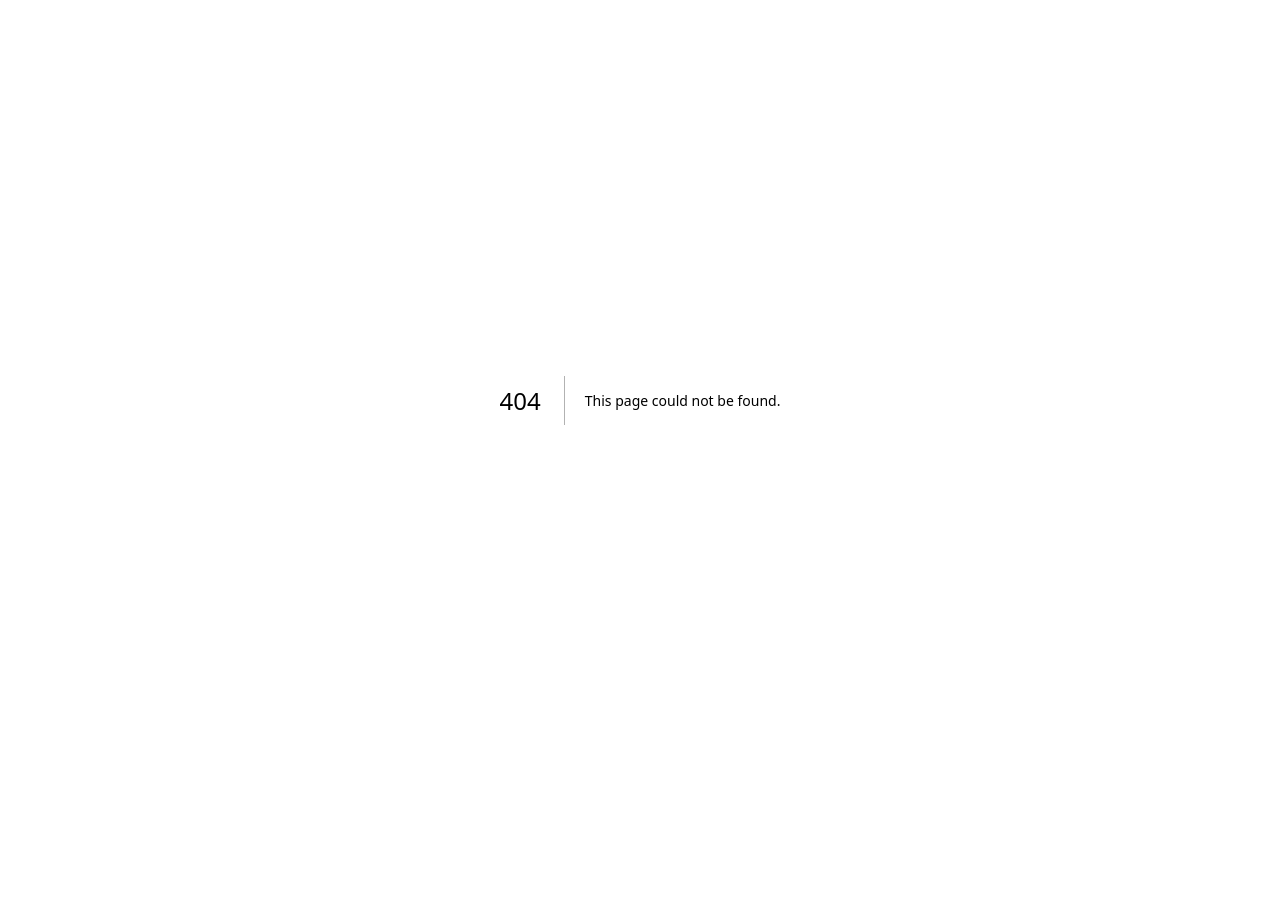
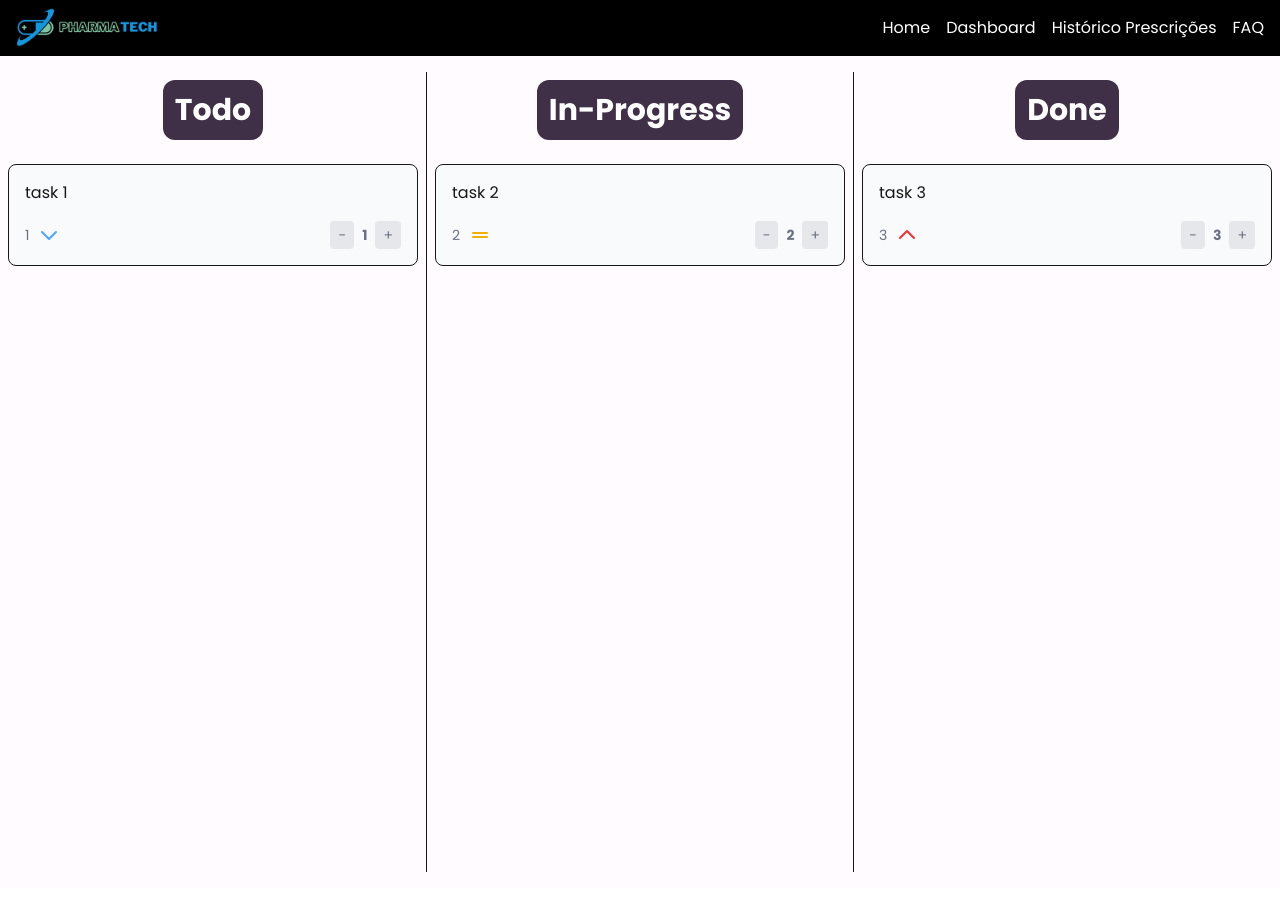
Before and after one commit to Inteli-College/2025-1A-T12-EC05-G02, a Next.js app in the folder src/frontend/pharmabot/: page /kanban in a window 1280 px wide. Before the commit this address had no page. Shown: the top 910 px of the page. Before the commit the page ends 800 px from the top, so only its background shows below. Built offline with nearby package versions, Linux system fonts and the light colour scheme.

Commit message:
feat: basic kanban

```diff
--- /dev/null
+++ b/src/frontend/pharmabot/src/app/kanban/components/TaskCard.tsx
@@ -0,0 +1,65 @@
+import { useState } from 'react'
+import { Task } from '../utils/data-task'
+
+const lowPriorityIcon = <svg xmlns="http://www.w3.org/2000/svg" className="h-6 w-6 text-blue-400" fill="none" viewBox="0 0 24 24" stroke="currentColor">
+    <path strokeLinecap="round" strokeLinejoin="round" strokeWidth={2} d="M5 9l7 7 7-7" />
+</svg>
+const mediumPriorityIcon = <svg xmlns="http://www.w3.org/2000/svg" className="h-6 w-6 text-yellow-500" fill="none" viewBox="0 0 24 24" stroke="currentColor">
+    <path strokeLinecap="round" strokeLinejoin="round" strokeWidth={2} d="M5 10h14" />
+    <path strokeLinecap="round" strokeLinejoin="round" strokeWidth={2} d="M5 14h14" />
+</svg>
+const highPriorityIcon = <svg xmlns="http://www.w3.org/2000/svg" className="h-6 w-6 text-red-500" fill="none" viewBox="0 0 24 24" stroke="currentColor">
+    <path strokeLinecap="round" strokeLinejoin="round" strokeWidth={2} d="M5 15l7-7 7 7" />
+</svg>
+
+const TaskCard = ({ task, updateTask }: {
+    task: Task
+    updateTask: (task: Task) => void
+}) => {
+    const points = task.points || 0
+    const updatePoints = (direction: 'up' | 'down') => {
+        const fib = [0, 1, 2, 3, 5, 8, 13]
+        const index = fib.indexOf(points)
+        const nextIndex = direction === 'up' ? index + 1 : index - 1
+        const newPoints = fib[nextIndex]
+        if (newPoints) {
+            updateTask({ ...task, points: newPoints })
+        }
+    }
+    return <div
+        draggable
+        onDragStart={(e) => {
+            e.dataTransfer.setData("id", task.id)
+        }}
+        className="border rounded-lg px-4 py-2 m-2 bg-gray-50"
+    >
+        <div className="text-base font-base py-2">
+            {task.title}
+        </div>
+        <div className="flex flex-col sm:flex-row sm:justify-between gap-4 py-2 text-gray-500 text-sm">
+            <div className="flex gap-2 items-center">
+                <div>{task.id}</div>
+                {task.priority === 'high' && highPriorityIcon}
+                {task.priority === 'medium' && mediumPriorityIcon}
+                {task.priority === 'low' && lowPriorityIcon}
+            </div>
+            <div className="flex gap-2 items-center">
+                <button
+                    onClick={() => updatePoints('down')}
+                    className="px-2 py-1 bg-gray-200 rounded hover:bg-gray-300"
+                >
+                    -
+                </button>
+                <div className="font-bold">{points}</div>
+                <button
+                    onClick={() => updatePoints('up')}
+                    className="px-2 py-1 bg-gray-200 rounded hover:bg-gray-300"
+                >
+                    +
+                </button>
+            </div>
+        </div>
+    </div>
+}
+
+export default TaskCard
--- /dev/null
+++ b/src/frontend/pharmabot/src/app/kanban/page.tsx
@@ -0,0 +1,173 @@
+"use client"
+import { useState, useEffect } from 'react';
+import TaskCard from './components/TaskCard'
+import { Status, statuses, Task } from './utils/data-task'
+
+
+export default function Kanban() {
+
+    const [tasks, setTasks] = useState<Task[]>([])
+    const columns = statuses.map((status) => {
+        const tasksInColumn = tasks.filter((task) => task.status === status)
+        return {
+            status,
+            tasks: tasksInColumn
+        }
+    })
+    const tasksMock: Task[] = [
+        {
+            title: 'task 1',
+            id: '1',
+            status: 'todo',
+            priority: 'low',
+            points: 1,
+            order: 0
+        },
+        {
+            title: 'task 2',
+            id: '2',
+            status: 'in-progress',
+            priority: 'medium',
+            points: 2,
+            order: 0
+        },
+        {
+            title: 'task 3',
+            id: '3',
+            status: 'done',
+            priority: 'high',
+            points: 3,
+            order: 0
+        }
+    ]
+
+    useEffect(() => {
+        // fetch('http://localhost:3000/tasks').then((res) => res.json()).then((data) => {
+        //     setTasks(data)
+        // })
+        // Task = {
+        //     title: string;
+        //     id: string;
+        //     status: Status;
+        //     priority: Priority;
+        //     points?: number;
+        // }
+
+        // mock data
+
+        setTasks(tasksMock)
+    }, [])
+
+    const updateTask = (task: Task) => {
+        fetch(`http://localhost:3000/tasks/${task.id}`, {
+            method: 'PUT',
+            headers: {
+                'Content-Type': 'application/json'
+            },
+            body: JSON.stringify(task)
+        })
+        const updatedTasks = tasks.map((t) => {
+            return t.id === task.id ? task : t
+        })
+        setTasks(updatedTasks)
+    }
+
+    const handleDrop = (e: React.DragEvent<HTMLDivElement>, status: Status) => {
+        e.preventDefault()
+        setCurrentlyHoveringOver(null)
+        const id = e.dataTransfer.getData("id")
+        const task = tasks.find((task) => task.id === id)
+        if (task) {
+            updateTask({ ...task, status })
+        }
+    }
+
+    const handleTaskReorder = (e: React.DragEvent<HTMLDivElement>, columnStatus: Status, targetTaskId: string) => {
+        e.preventDefault();
+        const draggedTaskId = e.dataTransfer.getData("id");
+        if (draggedTaskId === targetTaskId) return;
+
+        const columnTasks = tasks.filter((task) => task.status === columnStatus).sort((a, b) => a.order - b.order);
+
+        const draggedTaskIndex = columnTasks.findIndex((task) => task.id === draggedTaskId);
+        const targetTaskIndex = columnTasks.findIndex((task) => task.id === targetTaskId);
+
+        if (draggedTaskIndex !== -1 && targetTaskIndex !== -1) {
+            const updatedColumnTasks = [...columnTasks];
+            const [draggedTask] = updatedColumnTasks.splice(draggedTaskIndex, 1);
+            updatedColumnTasks.splice(targetTaskIndex, 0, draggedTask);
+
+            // Atualizar o campo `order` das tarefas
+            updatedColumnTasks.forEach((task, index) => {
+                task.order = index;
+            });
+
+            // Atualizar o estado global das tarefas
+            const updatedTasks = tasks.map((task) => {
+                if (task.status === columnStatus) {
+                    return updatedColumnTasks.find((t) => t.id === task.id) || task;
+                }
+                return task;
+            });
+
+            setTasks(updatedTasks);
+        }
+    };
+
+    const [currentlyHoveringOver, setCurrentlyHoveringOver] = useState<Status | null>(null)
+    const handleDragEnter = (status: Status) => {
+        setCurrentlyHoveringOver(status)
+    }
+
+    return (
+        <div className='flex flex-col h-screen w-full '>
+            <header className='flex w-full justify-between items-center h-24 bg-black'>
+                <img className="h-10 ml-4" src="./pharmatech-logo.png"></img>
+                <div className='flex gap-4 text-white p-4'>
+                    <p className='hover:text-gray-300 cursor-pointer'>Home</p>
+                    <p className='hover:text-gray-300 cursor-pointer'>Dashboard</p>
+                    <p className='hover:text-gray-300 cursor-pointer'>Histórico Prescrições</p>
+                    <p className='hover:text-gray-300 cursor-pointer'>FAQ</p>
+                </div>
+            </header>
+
+            <div className="flex justify-center py-4 w-full font-inter bg-[#FFFBFF]">
+                <div className="flex flex-col md:flex-row divide-y md:divide-y-0 md:divide-x w-full">
+                    {columns.map((column, index) => (
+                        <div
+                            key={index}
+                            className="flex-1 h-screen"
+                            onDrop={(e) => handleDrop(e, column.status)}
+                            onDragOver={(e) => e.preventDefault()}
+                            onDragEnter={() => handleDragEnter(column.status)}
+                        >
+                            <div className="flex text-xl md:text-3xl p-2 font-bold text-white justify-center">
+                                <h2 className="capitalize bg-[#3F3047] p-3 rounded-xl">{column.status}</h2>
+                            </div>
+                            <div className={`h-full mt-4 ${currentlyHoveringOver === column.status ? 'bg-gray-100' : ''}`}>
+                                {column.tasks
+                                    .sort((a, b) => a.order - b.order) // Ordena as tarefas antes de renderizar
+                                    .map((task, index) => (
+                                        <div
+                                            key={task.id}
+                                            draggable
+                                            onDragStart={(e) => e.dataTransfer.setData("id", task.id)}
+                                            onDragOver={(e) => e.preventDefault()}
+                                            onDrop={(e) => handleTaskReorder(e, column.status, task.id)}
+                                        >
+                                            <TaskCard
+                                                task={task}
+                                                updateTask={updateTask}
+                                            />
+                                        </div>
+                                    ))}
+                            </div>
+                        </div>
+                    ))}
+                </div>
+            </div>
+
+
+        </div>
+    );
+}
--- /dev/null
+++ b/src/frontend/pharmabot/src/app/kanban/utils/data-task.ts
@@ -0,0 +1,13 @@
+export type Status = 'todo' | 'in-progress' | 'done'
+export type Priority = 'low' | 'medium' | 'high'
+export type Task = {
+  title: string,
+  id: string,
+  status: Status,
+  priority: Priority,
+  points?: number,
+  order: number // Adicionado para controlar a ordem
+}
+
+export const statuses: Status[] = ['todo', 'in-progress', 'done']
+export const priorities: Priority[] = ['low', 'medium', 'high']
```
Also changed, not shown: src/frontend/pharmabot/package.json (+9 -3 lines), src/frontend/pharmabot/src/app/kanban/kanban.module.css (added), 1 other file (tests, documents, lock files or other folders).
